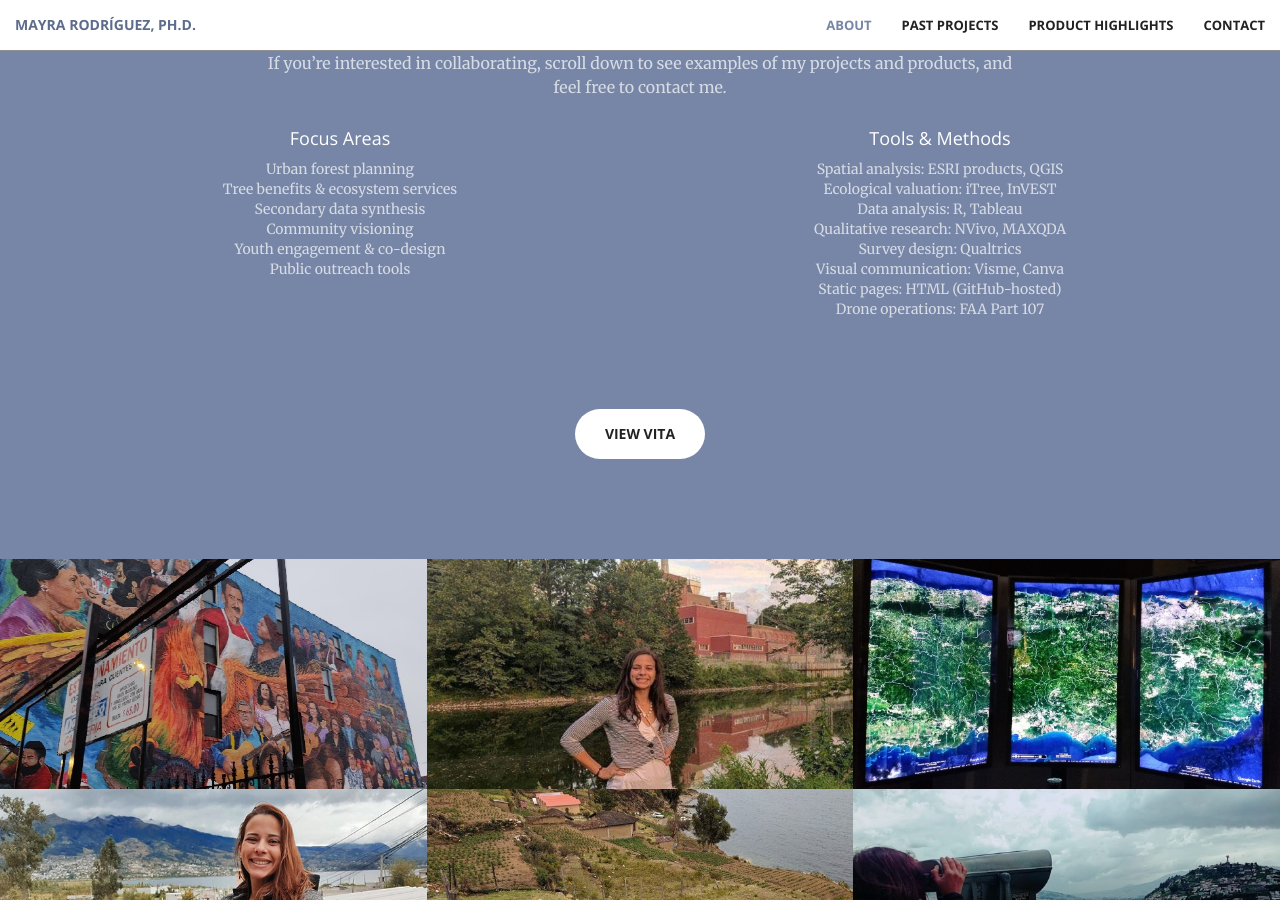
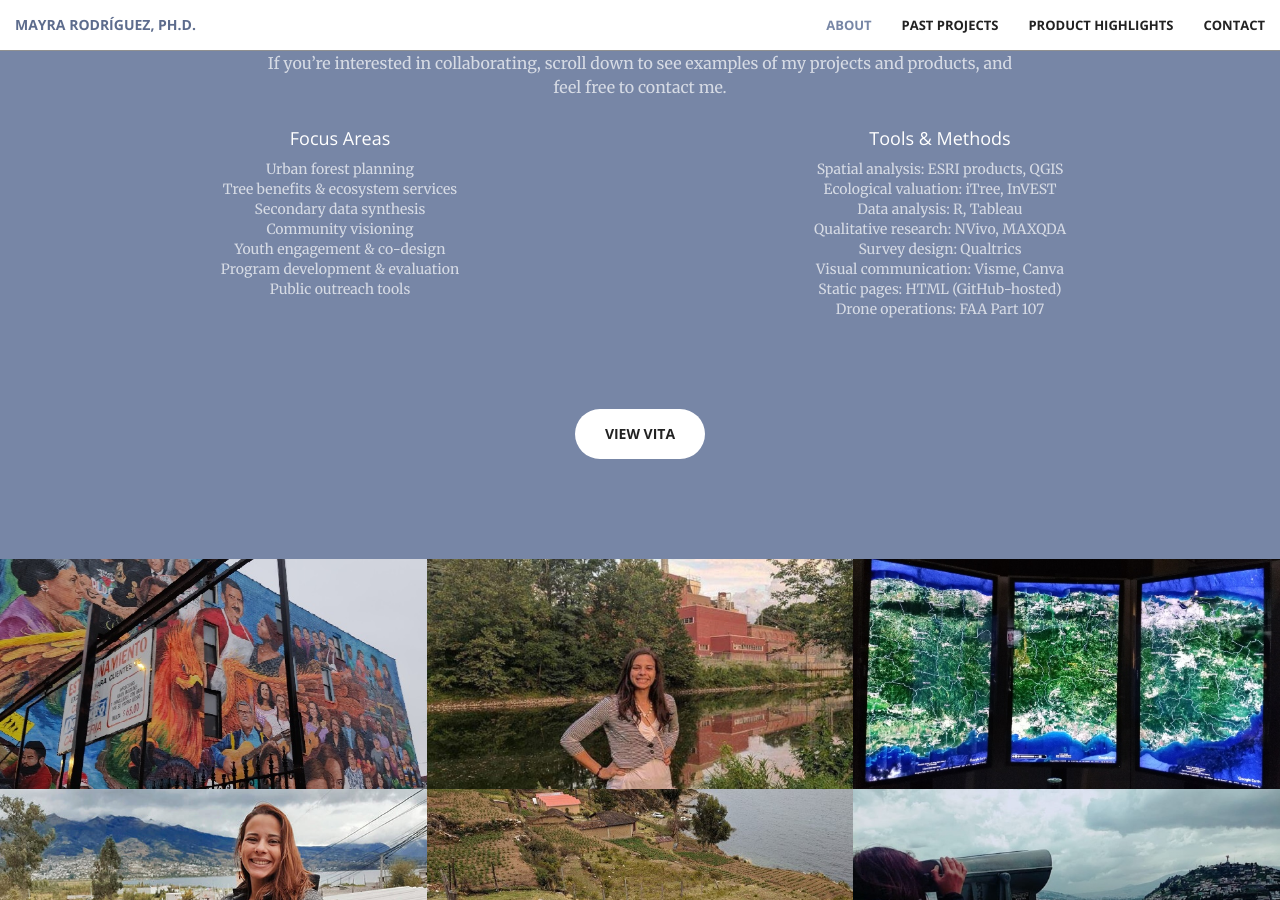
Before and after one commit to RodriguezMayraI/RodriguezMayraI.github.io, a Jekyll site: the page built from index.html, in a window 1280 px wide and 900 px high, scrolled down 1301 px. Built offline with Jekyll 4.4.1, drawn with Linux system fonts in a browser that asks for light colours.

Commit message:
Update call-to-action.html

```diff
--- a/_includes/call-to-action.html
+++ b/_includes/call-to-action.html
@@ -37,6 +37,7 @@
       <li>Secondary data synthesis</li>
       <li>Community visioning</li>
       <li>Youth engagement & co-design</li>
+      <li>Program development & evaluation</li>
       <li>Public outreach tools</li>
     </ul>
   </div>
```
